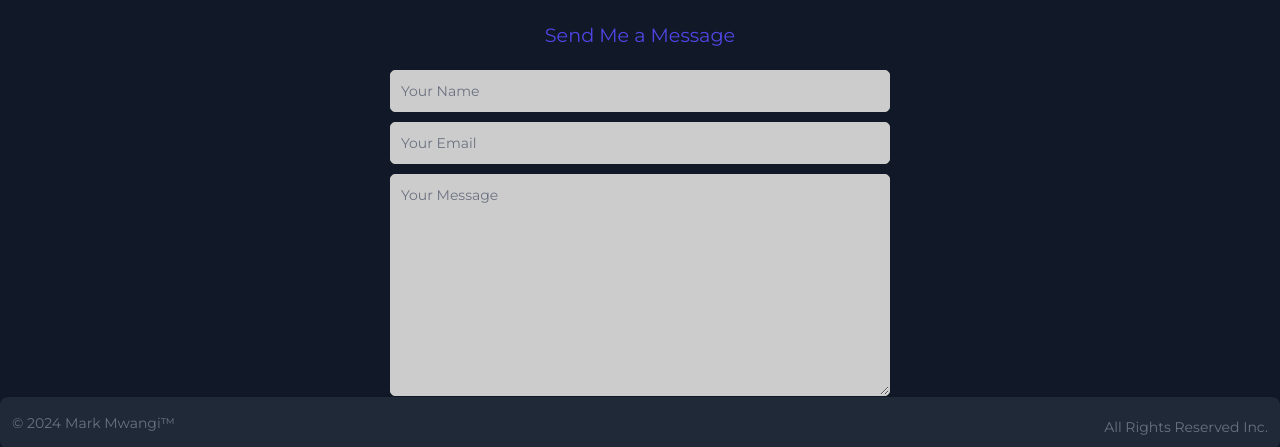
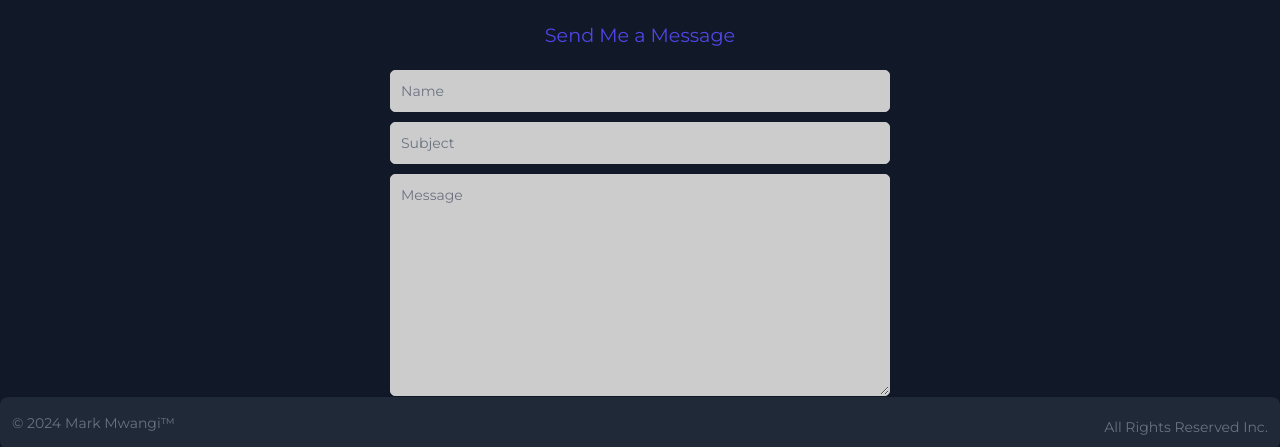
Before and after one commit to mark9559/mark-portifolio, a React (Create React App) app in the folder myportifolio/: page /contact in a window 1280 px wide. Shown: the part 351-798 px from the top of the page. Built offline with nearby package versions, Linux system fonts and the light colour scheme.

Commit message:
Updating form fields

```diff
--- a/myportifolio/src/components/contact/Contact.js
+++ b/myportifolio/src/components/contact/Contact.js
@@ -85,7 +85,7 @@ const Contact = () => {
             type="text"
             id="name"
             name="name"
-            placeholder="Your Name"
+            placeholder="Name"
             value={formData.name}
             onChange={handleChange}
             required
@@ -97,7 +97,7 @@ const Contact = () => {
             type="email"
             id="email"
             name="email"
-            placeholder="Your Email"
+            placeholder="Subject"
             value={formData.email}
             onChange={handleChange}
             required
@@ -108,7 +108,7 @@ const Contact = () => {
           <Textarea
             id="message"
             name="message"
-            placeholder="Your Message"
+            placeholder="Message"
             rows={10}
             value={formData.message}
             onChange={handleChange}
```
